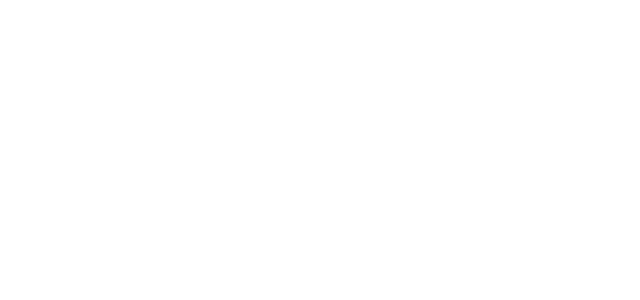
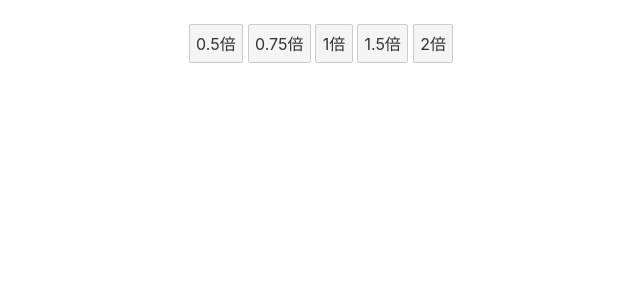
Before and after one commit to iemong/obike, a Svelte app in the folder obike-app/: page / in a window 1280 px wide. Shown: the top 300 px of the page, without its empty margins (319-959 px from the left). Built offline with nearby package versions, Linux system fonts and the light colour scheme.

Commit message:
再生スピードを変更できるボタンを追加

```diff
--- a/obike-app/src/App.svelte
+++ b/obike-app/src/App.svelte
@@ -1,11 +1,10 @@
 <script lang="ts">
   import { onMount } from "svelte";
 
-  let player = null;
+  let player: YT.Player | null = null;
 
   onMount(() => {
     window.onYouTubeIframeAPIReady = () => {
-      console.log("hoge");
       player = new YT.Player("player", {
         videoId: "ih19o9c-xDo",
         playerVars: {
@@ -26,10 +25,20 @@
       });
     };
   });
+
+  const handleClickButton = (e:Event) => {
+    const speed = Number((e.currentTarget as HTMLButtonElement).getAttribute('data-speed'))
+    player?.setPlaybackRate(speed)
+  }
 </script>
 
 <main>
   <div id="player"></div>
+  <button data-speed="0.5" on:click={handleClickButton}>0.5倍</button>
+  <button data-speed="0.75" on:click={handleClickButton}>0.75倍</button>
+  <button data-speed="1" on:click={handleClickButton}>1倍</button>
+  <button data-speed="1.5" on:click={handleClickButton}>1.5倍</button>
+  <button data-speed="2" on:click={handleClickButton}>2倍</button>
 </main>
 
 <style>
```
